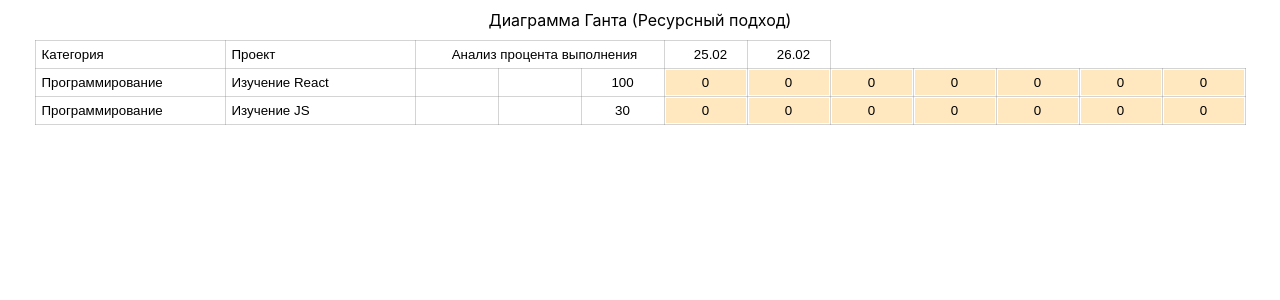
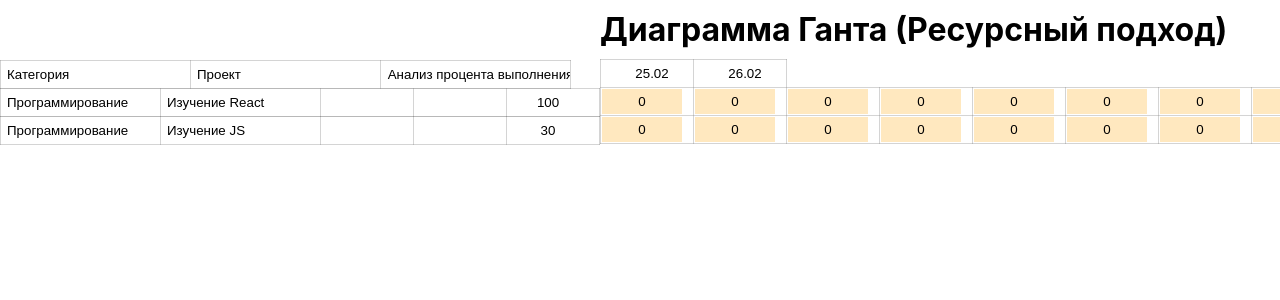
Before and after one commit to SergeyTyurikoff/gantt-chart-res, a React (Create React App) app: page / in a window 1280 px wide. Shown: the top 300 px of the page. Built offline with nearby package versions, Linux system fonts and the light colour scheme.

Commit message:
Работа с таблицей, настройка скролл-бара

```diff
--- a/src/App.css
+++ b/src/App.css
@@ -1,38 +1,40 @@
-.App {
-  text-align: center;
-}
+/*.App {*/
+/*  text-align: center;*/
+/*  max-width: 1300px;*/
+/*  margin: 0 auto;*/
+/*}*/
 
-.App-logo {
-  height: 40vmin;
-  pointer-events: none;
-}
+/*.App-logo {*/
+/*  height: 40vmin;*/
+/*  pointer-events: none;*/
+/*}*/
 
-@media (prefers-reduced-motion: no-preference) {
-  .App-logo {
-    animation: App-logo-spin infinite 20s linear;
-  }
-}
+/*@media (prefers-reduced-motion: no-preference) {*/
+/*  .App-logo {*/
+/*    animation: App-logo-spin infinite 20s linear;*/
+/*  }*/
+/*}*/
 
-.App-header {
-  background-color: #282c34;
-  min-height: 100vh;
-  display: flex;
-  flex-direction: column;
-  align-items: center;
-  justify-content: center;
-  font-size: calc(10px + 2vmin);
-  color: white;
-}
+/*.App-header {*/
+/*  background-color: #282c34;*/
+/*  min-height: 100vh;*/
+/*  display: flex;*/
+/*  flex-direction: column;*/
+/*  align-items: center;*/
+/*  justify-content: center;*/
+/*  font-size: calc(10px + 2vmin);*/
+/*  color: white;*/
+/*}*/
 
-.App-link {
-  color: #61dafb;
-}
+/*.App-link {*/
+/*  color: #61dafb;*/
+/*}*/
 
-@keyframes App-logo-spin {
-  from {
-    transform: rotate(0deg);
-  }
-  to {
-    transform: rotate(360deg);
-  }
-}
+/*@keyframes App-logo-spin {*/
+/*  from {*/
+/*    transform: rotate(0deg);*/
+/*  }*/
+/*  to {*/
+/*    transform: rotate(360deg);*/
+/*  }*/
+/*}*/
--- a/src/components/project/Project.js
+++ b/src/components/project/Project.js
@@ -10,7 +10,7 @@ class Project extends Component {
         hoursOfWork: '',
         percentageOfHours: '',
         maxHours: this.props.maxHours,
-        hours: [0, 0, 0, 0, 0, 0, 0],
+        hours: [0, 0, 0, 0, 0, 0, 0, 0, 0],
     }
 
     setStateValues = (index, value) => {
@@ -60,6 +60,7 @@ class Project extends Component {
 
         return (
             <tr className='project'>
+                <div className='aside-headers'>
                     <td>
                         <input className='text-left' type='text' readOnly={true} value={this.state.projectName}/>
                     </td>
@@ -75,6 +76,7 @@ class Project extends Component {
                     <td>
                         <input className='cell text-center th-small' readOnly={true} type='number' value={this.state.maxHours}/>
                     </td>
+                </div>
                 {hoursElems}
             </tr>
 
--- a/src/components/table/Table.js
+++ b/src/components/table/Table.js
@@ -8,10 +8,16 @@ class Table extends Component {
 
 
         return (
+            <div className='table__outer'>
+                <div className='table__inner'>
+                    <h1 className='table-header'>
+                        Диаграмма Ганта (Ресурсный подход)
+                    </h1>
                     <table className='table'>
                         <caption className='caption'>Диаграмма Ганта (Ресурсный подход)</caption>
                         <thead>
                         <tr>
+                            <div className='aside-headers'>
                                 <th>
                                     <input className='text-left' type='text' readOnly={true} value='Категория'/>
                                 </th>
@@ -19,8 +25,10 @@ class Table extends Component {
                                     <input className='text-left' type='text' readOnly={true} value='Проект'/>
                                 </th>
                                 <th colspan="3">
-                            <input className='text-center' type='text' readOnly={true} value='Анализ процента выполнения'/>
+                                    <input className='text-center' type='text' readOnly={true}
+                                           value='Анализ процента выполнения'/>
                                 </th>
+                            </div>
                             <th className='th-small'>
                                 <input className='text-center' type='text' readOnly={true} value='25.02'/>
                             </th>
@@ -35,6 +43,8 @@ class Table extends Component {
                         </tbody>
 
                     </table>
+                </div>
+            </div>
         )
     }
 }
--- a/src/components/table/Table.scss
+++ b/src/components/table/Table.scss
@@ -1,16 +1,53 @@
+.table__outer {
+  position: relative;
+}
+.table__inner {
+  overflow-x: auto;
+  max-width: 700px;
+  margin-left: 600px;
+  &::-webkit-scrollbar {
+    width: 2px;
+    height: 10px;
+  }
+  &::-webkit-scrollbar-track {
+    box-shadow: inset 0 0 4px rgba(0, 0, 0, 0.18);
+  }
+  &::-webkit-scrollbar-thumb {
+    background-color: #ffa50040;
+    outline: 0px solid #ffa50040;
+  }
+}
+
+
+.aside-headers {
+  position: absolute;
+  left: 0;
+  width: 600px;
+}
+
+.project td:nth-child(2) {
+  margin-left: 100px;
+}
+
+.table-header {
+  margin-top: 10px;
+  margin-bottom: 10px;
+}
+
 .table {
-  max-width: 1300px;
-  margin: 0 auto;
+  width: 100%;
+  //display: block;
+  //overflow-x: auto;
+  //white-space: nowrap;
+  border-collapse: collapse;
   .caption {
-    margin-top: 10px;
-    margin-bottom: 10px;
+    display: none;
   }
-  border-collapse: collapse;
-  table-layout: fixed;
   th, td {
     border: 1px solid #80808057;
     word-wrap:break-word;
     overflow: hidden;
+    min-width: 90px;
   }
   input {
     width: 100%;
```
Lines whose indentation alone changed are shown as unchanged.
